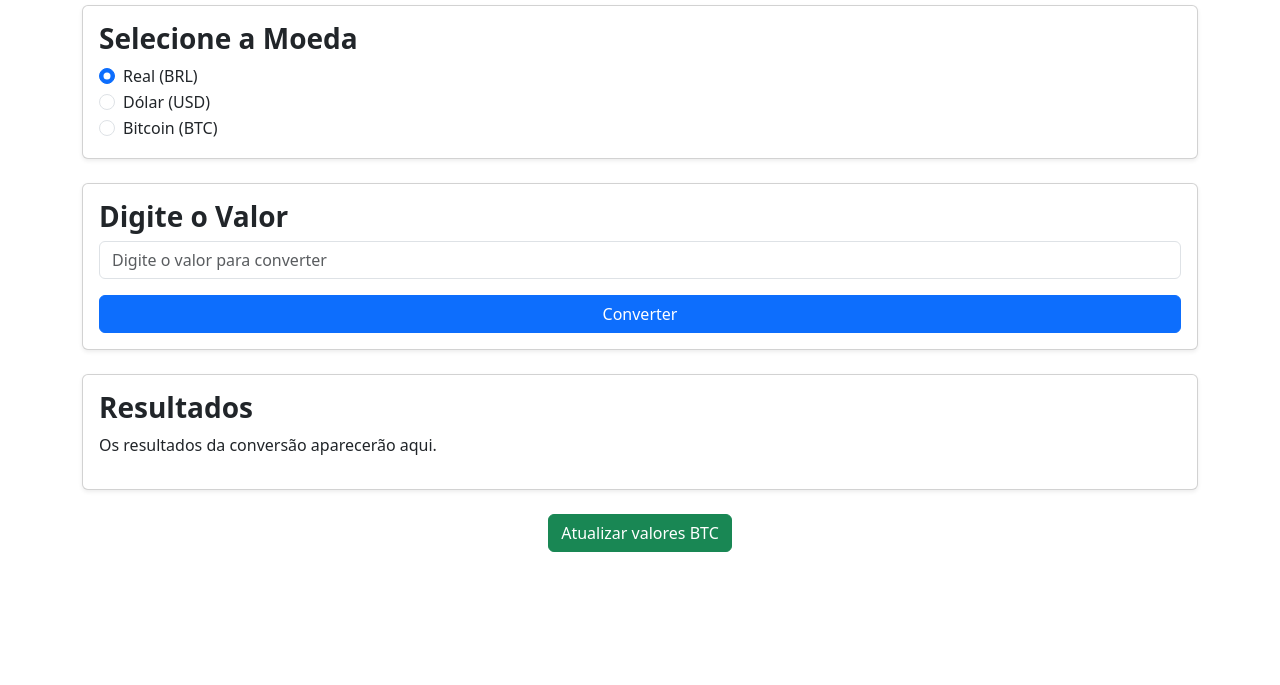
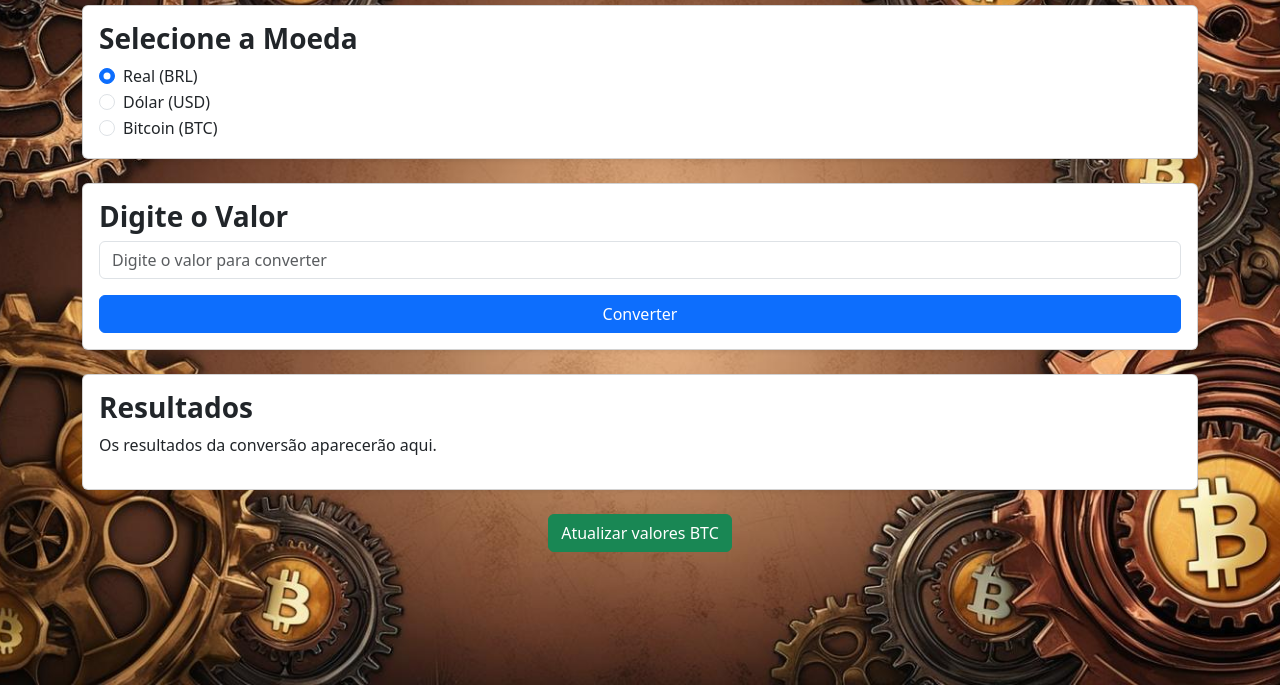
Before and after one commit to Master-Leodin/P-gina-sobre-BTC-e-memes, a website: page pages/conversor.html in a window 1280 px wide. Shown: the part 115-800 px from the top of the page. Drawn offline with nearby package versions, Linux system fonts and the light colour scheme; no server answers.

Commit message:
adicionado background no index e no conversor

```diff
--- a/pages/conversor.html
+++ b/pages/conversor.html
@@ -5,6 +5,15 @@
   <meta name="viewport" content="width=device-width, initial-scale=1.0">
   <title>Conversor de BTC</title>
   <!-- Bootstrap CSS -->
+  <style>
+    body {
+      background-image: url('../assets/btc002.jpg'); /* Caminho para a imagem */
+      background-size: cover; /* Ajusta para cobrir toda a área da página */
+      background-position: center; /* Centraliza a imagem */
+      background-repeat: no-repeat; /* Evita repetição */
+      background-attachment: fixed; /* Fixa a imagem durante o scroll */
+    }
+  </style>
   <link
     href="https://cdn.jsdelivr.net/npm/bootstrap@5.3.2/dist/css/bootstrap.min.css"
     rel="stylesheet"
```
Also changed, not shown: index.html (+8 -0 lines), assets/btc001.jpg (added), assets/btc002.jpg (added), assets/btc003.jpg (added).
